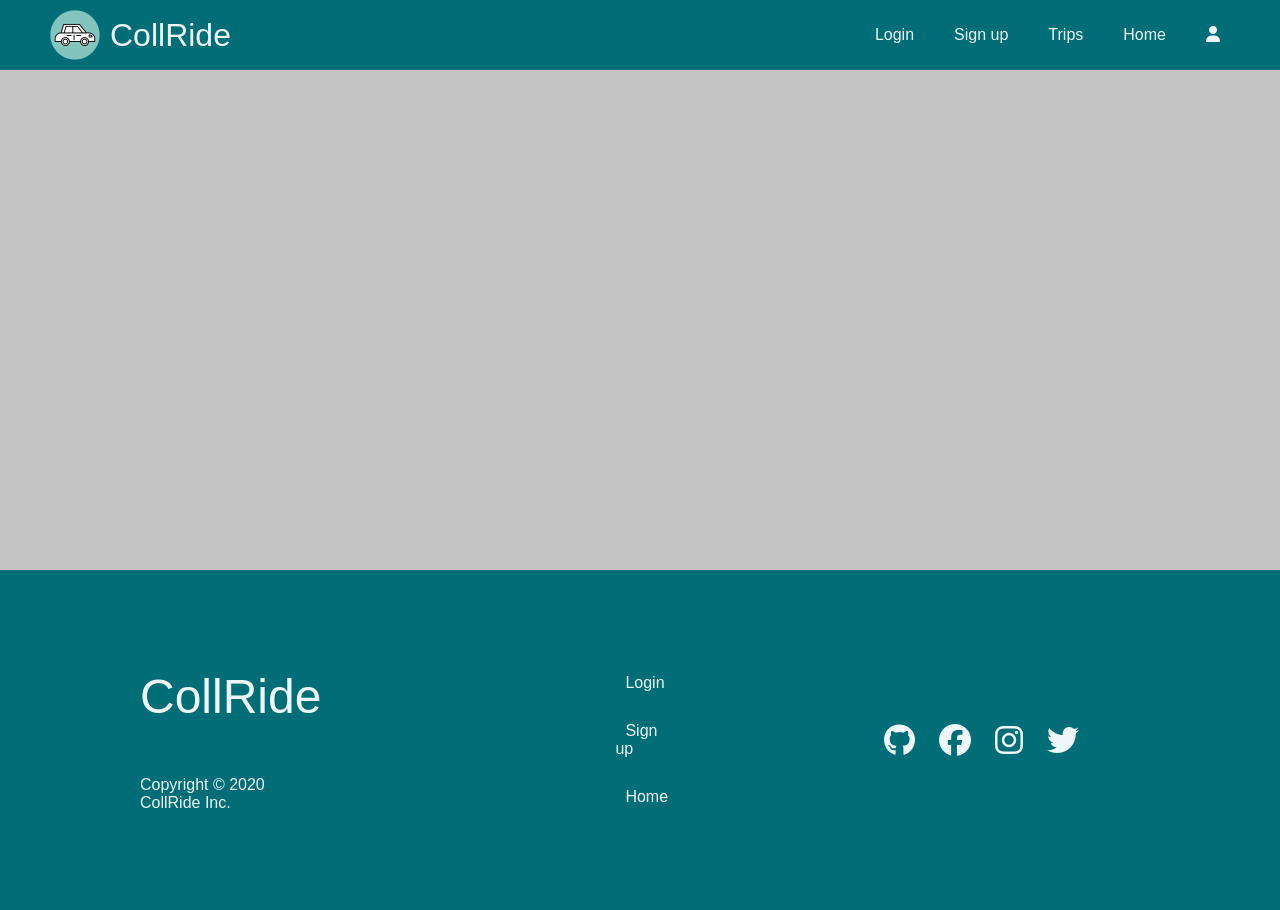
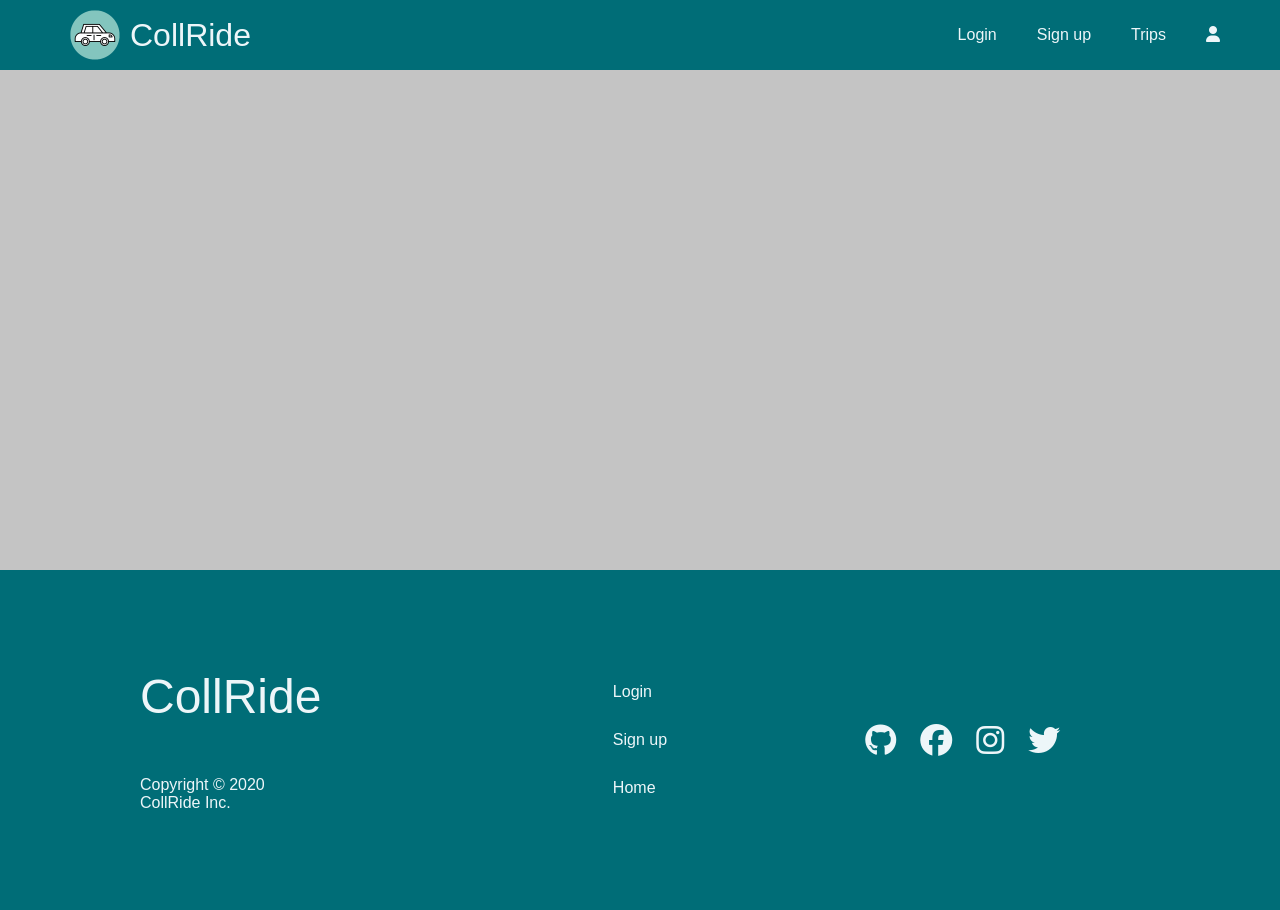
Before and after one commit to NaderASC20/collride, a Flask app: page / in a window 1280 px wide. Run offline with Flask 2, Linux system fonts and the light colour scheme; data that the repository does not hold is empty; some libraries are stand-ins or nearby versions.

Commit message:
Small fixes

```diff
--- a/static/style.css
+++ b/static/style.css
@@ -394,7 +394,7 @@ body {
 }
 
 .footer nav {
-  margin: auto 150px;
+  margin: 0 auto;
   padding: 15px 4px;
 }
 
--- a/templates/base.html
+++ b/templates/base.html
@@ -21,15 +21,16 @@
     <div class="navbar">
       <div class="container flex">
         <div class="flex">
-          <img class="logo-img" src="../static/images/car.png" alt="" />
-          <h1 class="logo">CollRide</h1>
+          <a href="/home" class="flex">
+            <img class="logo-img" src="../static/images/car.png" alt="" />
+            <h1 class="logo">CollRide</h1>
+          </a>
         </div>
         <nav>
           <ul>
             <li><a aria-current="page" href="/login">Login</a></li>
             <li><a aria-current="page" href="/signup">Sign up</a></li>
             <li><a aria-current="page" href="/trips">Trips</a></li>
-            <li><a aria-current="page" href="/home">Home</a></li>
             <li>
               <a href="/questions"><i class="fas fa-user"></i></a>
             </li>
```
